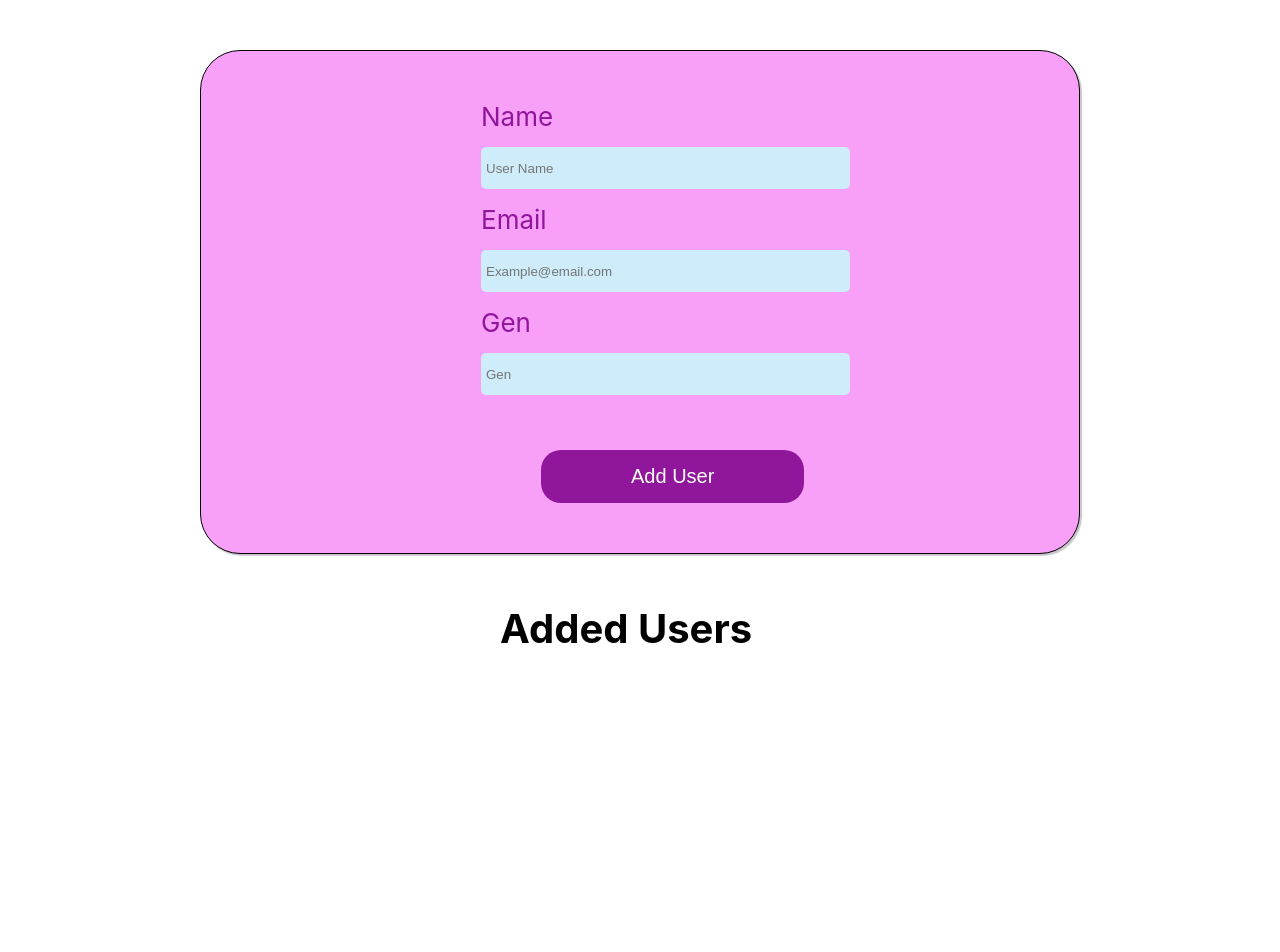
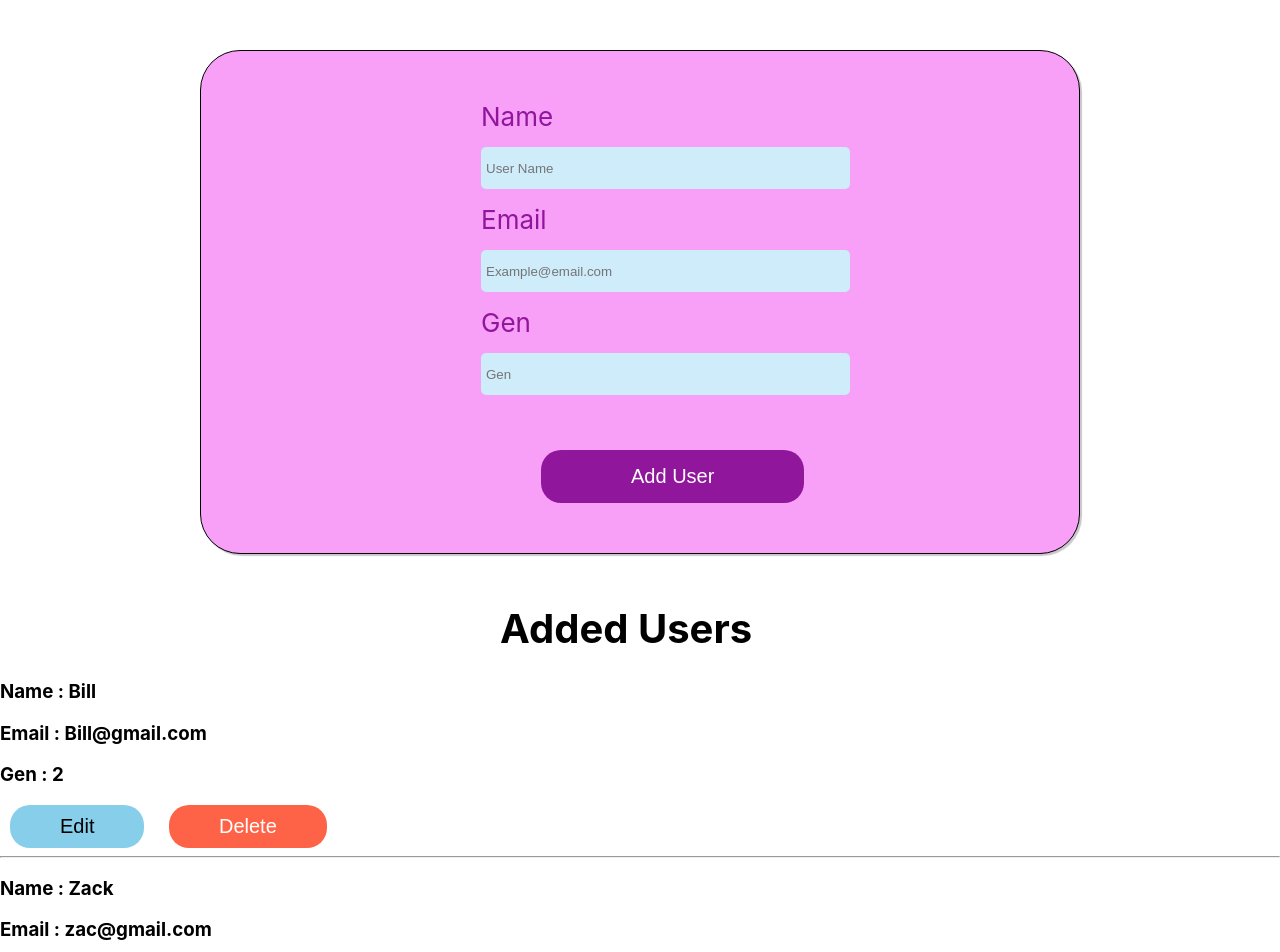
Before and after one commit to BillZak/react-users-create-retrieve-project, a React (Create React App) app: page / in a window 1280 px wide. Shown: the top 952 px of the page. Before the commit the page ends 800 px from the top, so only its background shows below. Built offline with nearby package versions, Linux system fonts and the light colour scheme.

Commit message:
add components

```diff
--- a/src/App.js
+++ b/src/App.js
@@ -6,7 +6,10 @@ import React, { Component } from 'react';
 class App extends Component {
     constructor(props){
         super(props);
-        this.state = { users :[]}
+        this.state = { users :[
+            {name: 'Bill', email: 'Bill@gmail.com', gen: '2'},
+        {name: 'Zack', email: 'zac@gmail.com', gen: '87'}
+        ]}
     }
 
     handleAddUser = (newUser) => {
```
